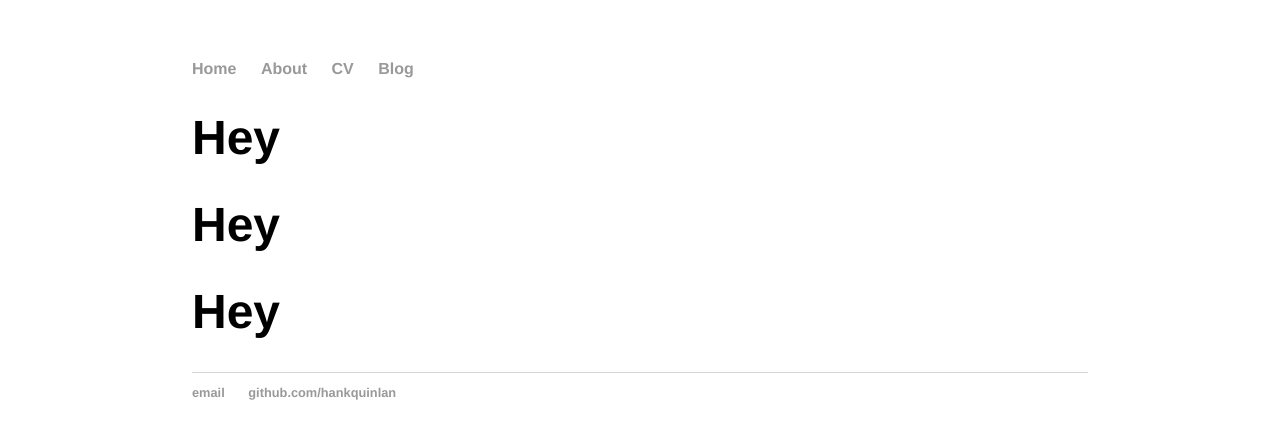
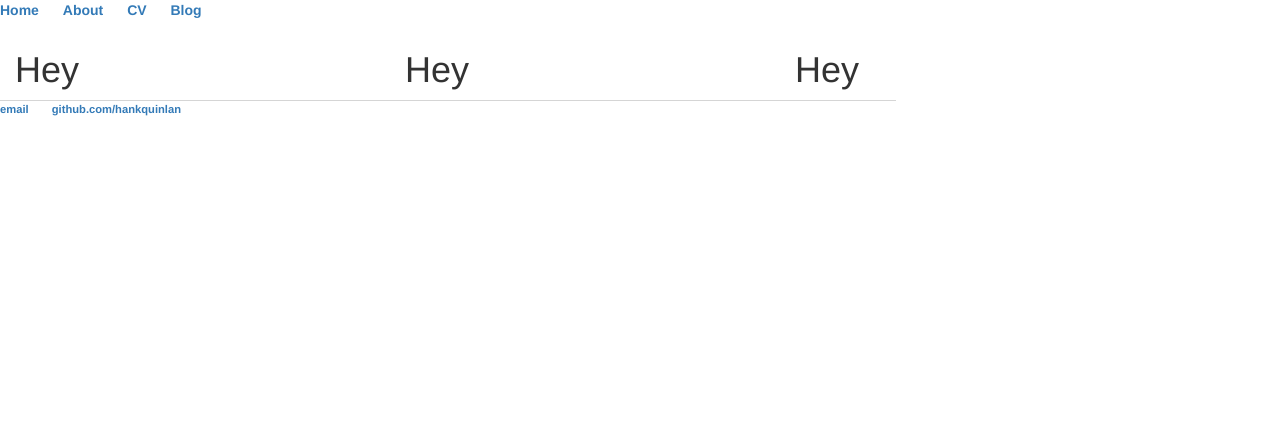
Before and after one commit to AshleyWragg/ashleywragg.github.io, a Jekyll site: the page built from index.html, in a window 1280 px wide. Shown: the top 439 px of the page. Built offline with Jekyll 4.4.1, drawn with Linux system fonts in a browser that asks for light colours.

Commit message:
Update default.html

```diff
--- a/_layouts/default.html
+++ b/_layouts/default.html
@@ -4,6 +4,8 @@
 			<title>{{ page.title }}</title>
 			<!-- link to main stylesheet -->
 			<link rel="stylesheet" type="text/css" href="/css/main.css">
+			<!-- link to bootstrap -->
+			<link rel="stylesheet" type="text/css" href="/css/bootstrap.min.css">
 		</head>
 		<body>
 			<nav>
```
